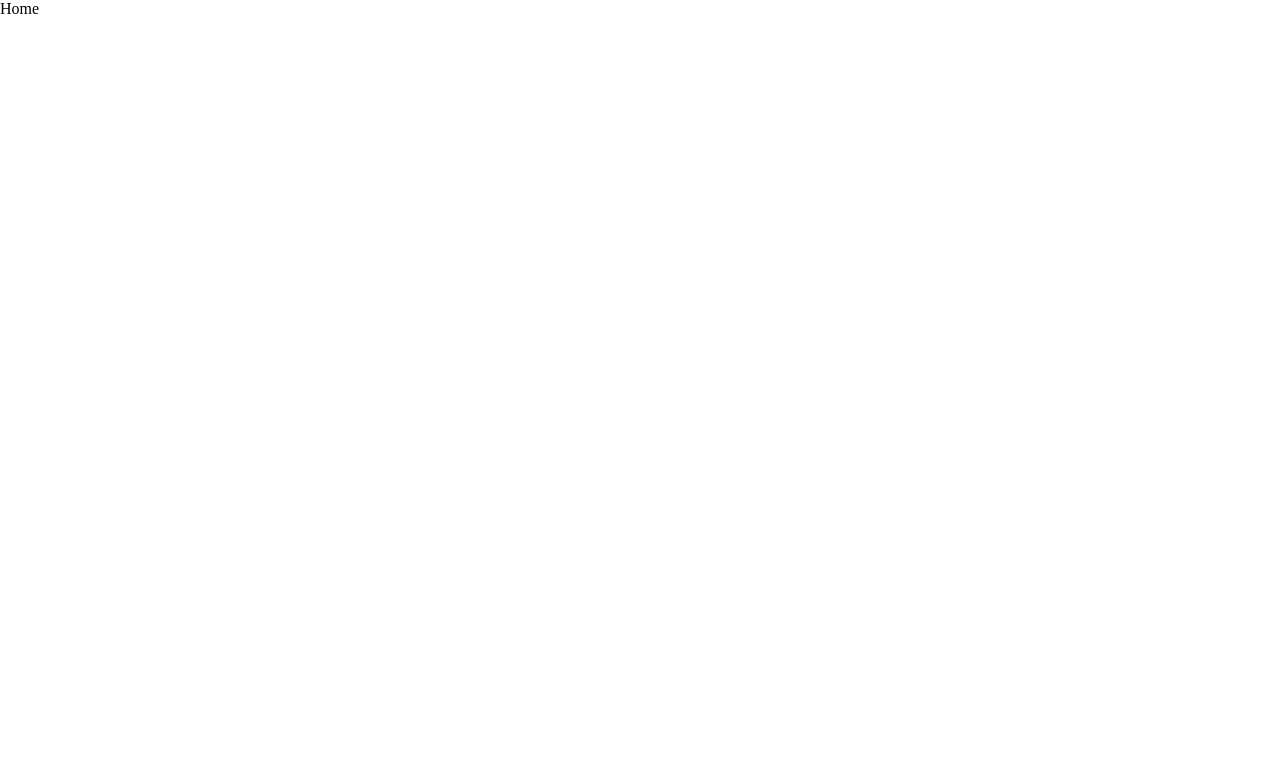
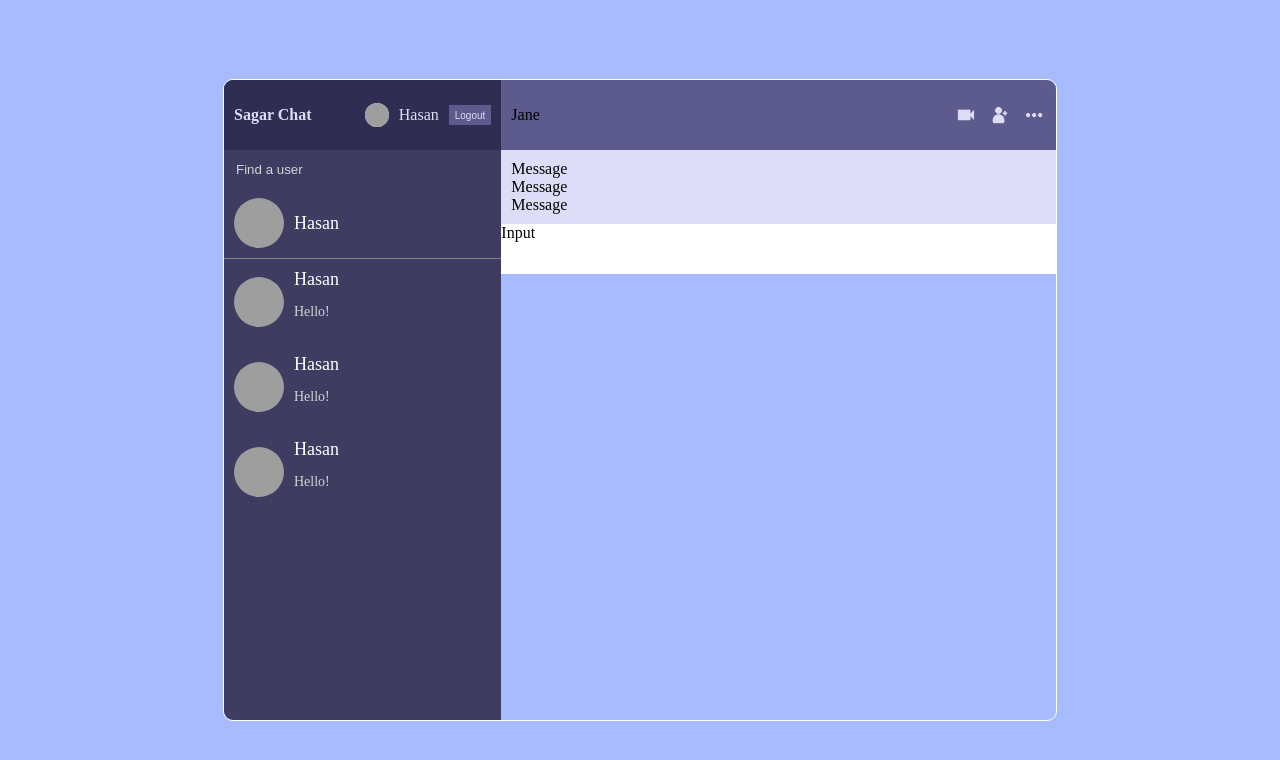
Before and after one commit to sagarhasan273/Chat-Apllication, a React (Create React App) app: page / in a window 1280 px wide. Shown: the top 760 px of the page. Built offline with nearby package versions, Linux system fonts and the light colour scheme; grey boxes are pictures that could not be loaded.

Commit message:
input box added 35

```diff
--- /dev/null
+++ b/src/components/Chat.jsx
@@ -0,0 +1,22 @@
+import Add from '../img/add.png';
+import Cam from '../img/cam.png';
+import More from '../img/more.png';
+import Input from './Input';
+import Messages from './Messages';
+
+export default function Chat() {
+    return (
+      <div className="chat">
+        <div className="chatInfo">
+          <span>Jane</span>
+          <div className="chatIcons">
+            <img src={Cam} alt="" />
+            <img src={Add} alt="" />
+            <img src={More} alt="" />
+          </div>
+        </div>
+        <Messages />
+        <Input />
+      </div>
+    );
+}
--- /dev/null
+++ b/src/components/Chats.jsx
@@ -0,0 +1,29 @@
+import myPhoto from '../img/myphoto.jpg';
+
+export default function Chats() {
+    return (
+      <div className="chats">
+        <div className="userChat">
+          <img src={myPhoto} alt="" />
+          <div className="userChatInfo">
+            <span>Hasan</span>
+            <p>Hello!</p>
+          </div>
+        </div>
+        <div className="userChat">
+          <img src={myPhoto} alt="" />
+          <div className="userChatInfo">
+            <span>Hasan</span>
+            <p>Hello!</p>
+          </div>
+        </div>
+        <div className="userChat">
+          <img src={myPhoto} alt="" />
+          <div className="userChatInfo">
+            <span>Hasan</span>
+            <p>Hello!</p>
+          </div>
+        </div>
+      </div>
+    );
+}
--- /dev/null
+++ b/src/components/Input.jsx
@@ -0,0 +1,5 @@
+export default function Input() {
+    return (
+      <div className="input">Input</div>
+    );
+}
--- /dev/null
+++ b/src/components/Message.jsx
@@ -0,0 +1,5 @@
+export default function Message() {
+    return (
+      <div>Message</div>
+    );
+}
--- /dev/null
+++ b/src/components/Messages.jsx
@@ -0,0 +1,11 @@
+import Message from './Message';
+
+export default function Messages() {
+    return (
+      <div className="messages">
+        <Message />
+        <Message />
+        <Message />
+      </div>
+    );
+}
--- /dev/null
+++ b/src/components/Navbar.jsx
@@ -0,0 +1,15 @@
+import myPhoto from '../img/myphoto.jpg';
+
+export default function Navbar() {
+    return (
+      <div className="navbar">
+        <span className="logo">Sagar Chat
+        </span>
+        <div className="user">
+          <img src={myPhoto} alt="" />
+          <span>Hasan</span>
+          <button type="button">Logout</button>
+        </div>
+      </div>
+    );
+}
--- /dev/null
+++ b/src/components/Search.jsx
@@ -0,0 +1,17 @@
+import myPhoto from '../img/myphoto.jpg';
+
+export default function Search() {
+    return (
+      <div className="search">
+        <div className="searchForm">
+          <input type="text" placeholder="Find a user" />
+        </div>
+        <div className="userChat">
+          <img src={myPhoto} alt="" />
+          <div className="userChatInfo">
+            <span>Hasan</span>
+          </div>
+        </div>
+      </div>
+    );
+}
--- /dev/null
+++ b/src/components/Sidebar.jsx
@@ -0,0 +1,13 @@
+import Chats from './Chats';
+import Navbar from './Navbar';
+import Search from './Search';
+
+export default function Sidebar() {
+    return (
+      <div className="sidebar">
+        <Navbar />
+        <Search />
+        <Chats />
+      </div>
+    );
+}
--- a/src/pages/Home.jsx
+++ b/src/pages/Home.jsx
@@ -1,5 +1,13 @@
+import Chat from '../components/Chat';
+import Sidebar from '../components/Sidebar';
+
 export default function Home() {
     return (
-      <div>Home</div>
+      <div className="home">
+        <div className="container">
+          <Sidebar />
+          <Chat />
+        </div>
+      </div>
     );
 }
--- a/src/style.scss
+++ b/src/style.scss
@@ -35,6 +35,7 @@ body {
 				border: none;
 				width: 250px;
 				border-bottom: 1px solid#a7bcff;
+				outline: none;
 				&::placeholder {
 					color: rgb(175, 175, 175);
 				}
@@ -65,3 +66,125 @@ body {
 		}
 	}
 }
+
+.home {
+	background-color: #a7bcff;
+	height: 100vh;
+	display: flex;
+	align-items: center;
+	justify-content: center;
+	.container {
+		border: 1px solid white;
+		border-radius: 10px;
+		width: 65%;
+		height: 80%;
+		display: flex;
+		overflow: hidden;
+		.sidebar {
+			flex: 1;
+			background-color: #3e3c61;
+			.navbar {
+				display: flex;
+				align-items: center;
+				background-color: #2f2d52;
+				height: 50px;
+				padding: 10px;
+				justify-content: space-between;
+				color: #ddddf7;
+			}
+			.logo {
+				font-weight: bold;
+			}
+			.user {
+				display: flex;
+				gap: 10px;
+				align-items: center;
+
+				img {
+					background-color: #ddddf7;
+					height: 24px;
+					width: 24px;
+					border-radius: 50%;
+					object-fit: cover;
+				}
+				button {
+					background-color: #5d5b8d;
+					color: #ddddf7;
+					font-size: 10px;
+					border: none;
+					cursor: pointer;
+					height: 20px;
+				}
+			}
+			.search {
+				border-bottom: 1px solid gray;
+				.searchForm {
+					padding: 10px;
+					input {
+						background-color: transparent;
+						border: none;
+						color: #ddddf7;
+						outline: none;
+						&::placeholder {
+							color: lightgray;
+						}
+					}
+				}
+			}
+			.userChat {
+				padding: 10px;
+				display: flex;
+				align-items: center;
+				gap: 10px;
+				color: white;
+				cursor: pointer;
+				&:hover {
+					background-color: #2f2d52;
+				}
+				img {
+					width: 50px;
+					height: 50px;
+					border-radius: 50%;
+					object-fit: cover;
+				}
+				.userChatInfo {
+					span {
+						font-size: 18px;
+						font-weight: 500;
+					}
+					p {
+						font-size: 14px;
+						color: lightgray;
+					}
+				}
+			}
+		}
+		.chat {
+			flex: 2;
+			.chatInfo {
+				display: flex;
+				height: 50px;
+				background-color: #5d5b8d;
+				align-items: center;
+				justify-content: space-between;
+				padding: 10px;
+			}
+			.chatIcons {
+				display: flex;
+				gap: 10px;
+				img {
+					height: 24px;
+					cursor: pointer;
+				}
+			}
+			.messages {
+				background-color: #ddddf7;
+				padding: 10px;
+			}
+			.input {
+				height: 50px;
+				background-color: white;
+			}
+		}
+	}
+}
```
Also changed, not shown: 1 other file (tests, documents, lock files or other folders).
